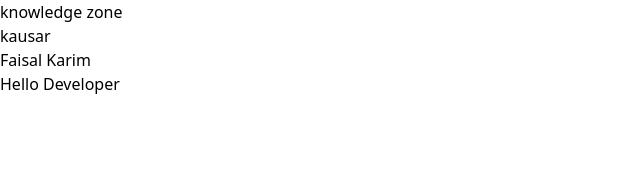
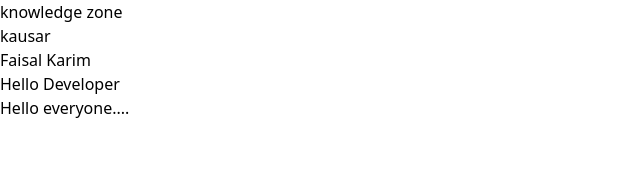
Before and after one commit to BloomingGang/knowledge-zone-client, a React (Create React App) app: page / in a window 1280 px wide. Shown: the top 186 px of the page, without its empty margins (0-640 px from the left). Built offline with nearby package versions, Linux system fonts and the light colour scheme.

Commit message:
everyone

```diff
--- a/src/App.js
+++ b/src/App.js
@@ -5,7 +5,7 @@ function App() {
       <h1>kausar</h1>
       <h1>Faisal Karim</h1>
       <h1>Hello Developer</h1>
-
+<h1>Hello everyone....</h1>
     </div>
   );
 }
```
